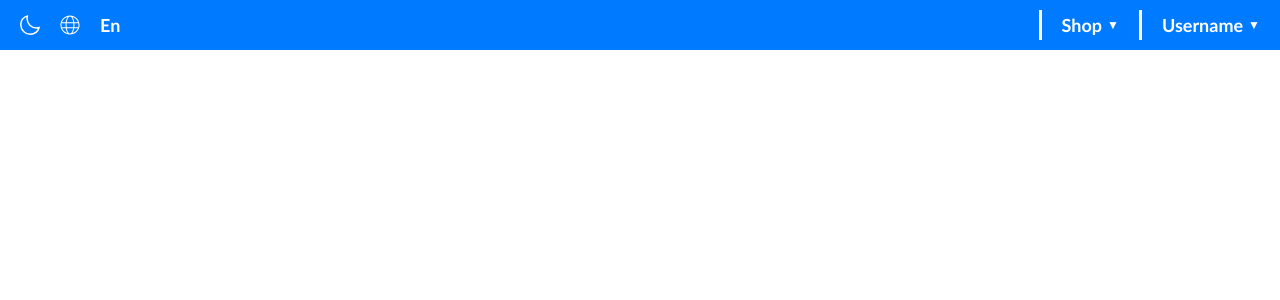
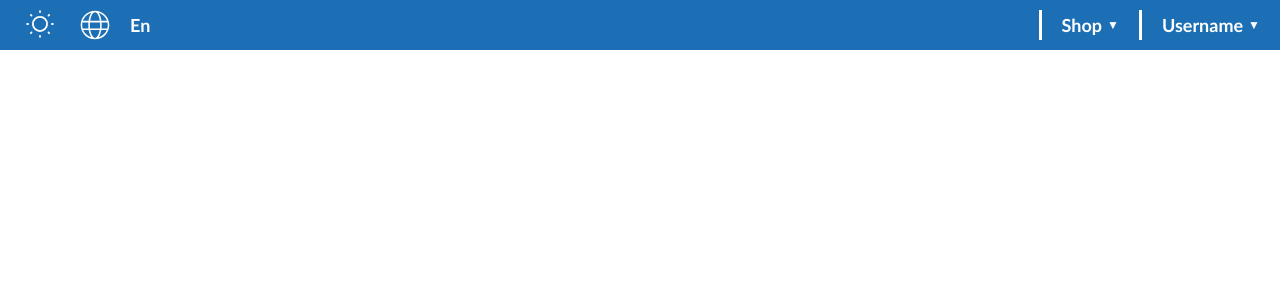
Before and after one commit to Namlev1/react-dashboard, a React (Vite) app: page / in a window 1280 px wide. Shown: the top 300 px of the page. Built offline with nearby package versions, Linux system fonts and the light colour scheme.

Commit message:
added dark mode definitions

```diff
--- a/src/App.css
+++ b/src/App.css
@@ -1,2 +1,5 @@
 #root {
 }
+body{
+    background-color: var(--color-background);
+}
--- /dev/null
+++ b/src/assets/components/atoms/DarkModeButton.jsx
@@ -0,0 +1,42 @@
+import React, { useState, useEffect } from "react";
+import SunIcon from '../atoms/Icons/SunIcon.svg';
+import MoonIcon from '../atoms/Icons/MoonIcon.svg';
+
+export const DarkModeToggle = () => {
+    const [isDark, setIsDark] = useState(() =>
+        window.matchMedia("(prefers-color-scheme: dark)").matches
+    );
+
+    useEffect(() => {
+        const root = document.documentElement;
+        if (isDark) {
+            root.classList.add("dark-mode");
+        } else {
+            root.classList.remove("dark-mode");
+        }
+    }, [isDark]);
+
+    const handleToggle = () => {
+        setIsDark((prev) => !prev);
+    };
+
+    return (
+        <button
+            onClick={handleToggle}
+            aria-label="Dark mode toggle"
+            style={{
+                background: "none",
+                border: "none",
+                cursor: "pointer",
+                width: 40,
+                heigh: 40
+            }}
+        >
+            {isDark ? (
+                <img src={MoonIcon} alt="Switch to light mode"  style={{ width: "100%", height: "100%" }}/>
+            ) : (
+                <img src={SunIcon} alt="Switch to dark mode"  style={{ width: "100%", height: "100%" }}/>
+            )}
+        </button>
+    );
+};
--- a/src/assets/components/molecules/Toolbar.css
+++ b/src/assets/components/molecules/Toolbar.css
@@ -2,7 +2,7 @@
     display: flex;
     justify-content: space-between;  /* Rozdziela elementy na lewą i prawą stronę */
     align-items: center;
-    background-color: #007bff;
+    background-color: var(--color-main);
     color: white;
     height: 50px;
     padding: 0 20px;
@@ -41,9 +41,9 @@
     position: absolute;
     left: -20px;
     top: 35px;
-    background-color: #007bff;
+    background-color: var(--color-main);
     color: white;
-    border: 1px solid #ccc;
+    border: 0px solid #ccc;
     border-radius: 4px;
     width: 240px;
     z-index: 10;
--- a/src/assets/components/molecules/Toolbar.jsx
+++ b/src/assets/components/molecules/Toolbar.jsx
@@ -1,5 +1,6 @@
 import React, { useState } from 'react';
 import './Toolbar.css';
+import {DarkModeToggle} from "../atoms/DarkModeButton.jsx";
 import SunIcon from '../atoms/Icons/SunIcon.svg';
 import MoonIcon from '../atoms/Icons/MoonIcon.svg';
 import LanguageIcon from '../atoms/Icons/LanguageIcon.svg';
@@ -19,8 +20,8 @@ const Toolbar = () => {
     return (
         <div className="toolbar">
             <div className="toolbar-content-left">
-                <img src={MoonIcon} alt="Sun Icon" width="20" height="20"/>
-                <img src={LanguageIcon} alt="Sun Icon" width="20" height="20"/>
+                <DarkModeToggle/>
+                <img src={LanguageIcon} alt="Sun Icon" width="30" height="30"/>
                 En
             </div>
 
--- a/src/index.css
+++ b/src/index.css
@@ -6,7 +6,26 @@
   --red: #c61d1d;
   --light-grey: #d9d9d9;
   --dark-grey: #555555;
+
+  --color-background: #ffffff;
+  --color-main: #1c6fb4;
+  --table-background: #d9d9d9;
+  --table-text: #555555;
+  --dislike: #c61d1d;
+  --like: #5db41c;
+  --widget-headline: #ffffff;
+  --text: #000000;
 }
+
+.dark-mode {
+  --color-background: #515151;
+  --color-main: #5b0e97;
+  --table-background: #302f2f;
+  --table-text-color: #ffffff;
+  --text: #ffffff;
+}
+
+
 
 /*
   Meyer reset, usuwa większość defaultowych styli
```
Also changed, not shown: src/assets/components/atoms/ToolbarDropdown.jsx (deleted, +0 -26 lines), src/assets/components/atoms/Icons/SunIcon.svg, src/assets/components/atoms/ToolbarDropdown.css (deleted).
